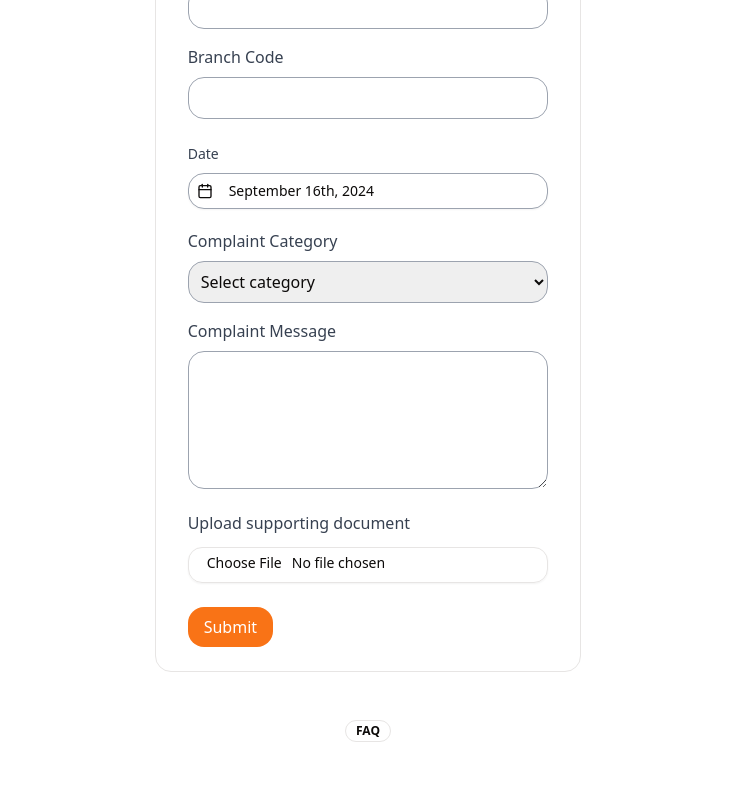
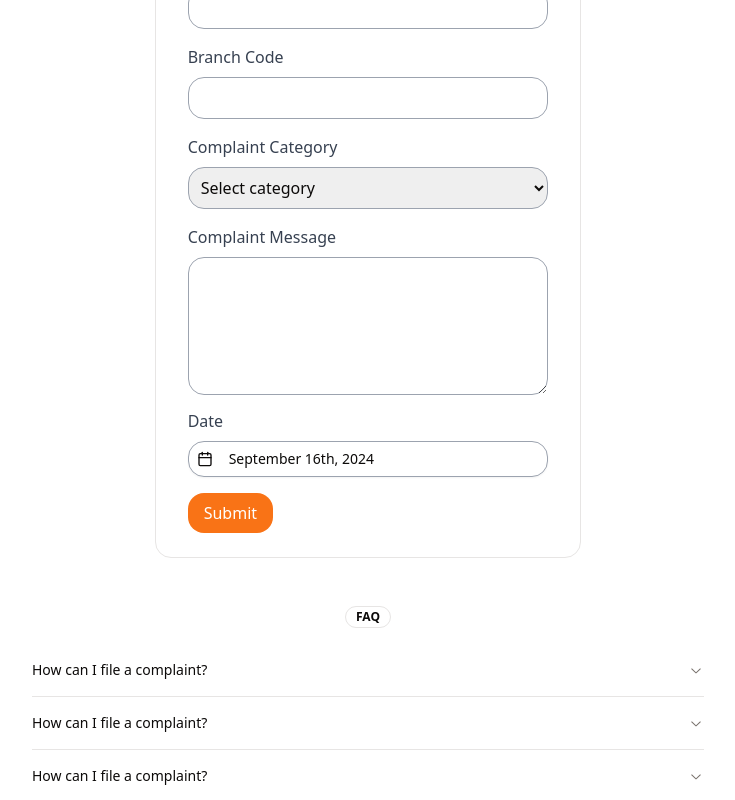
Before and after one commit to DevyManish/Dakvision-frontend, a Next.js app: page /feedback in a window 1280 px wide. Shown: the part 620-1420 px from the top of the page, without its empty margins (272-1007 px from the left). Built offline with nearby package versions, Linux system fonts and the light colour scheme.

Commit message:
🌱 Feat: Implemented Feedback API Endpoint

```diff
--- a/src/app/feedback/page.js
+++ b/src/app/feedback/page.js
@@ -2,8 +2,19 @@
 import { useState } from "react";
 import { cn } from "@/lib/utils";
 import { format } from "date-fns";
-import { CalendarIcon, Check, PhoneCall } from "lucide-react";
+import { CalendarIcon, PhoneCall } from "lucide-react";
 import { Badge } from "@/components/ui/badge";
+import { Button } from "@/components/ui/button";
+import { Input } from "@/components/ui/input";
+import { Label } from "@/components/ui/label";
+import {
+  Dialog,
+  DialogTrigger,
+  DialogContent,
+  DialogTitle,
+  DialogDescription,
+  DialogClose,
+} from "@/components/ui/dialog";
 import {
   Accordion,
   AccordionContent,
@@ -15,13 +26,52 @@ import {
   PopoverContent,
   PopoverTrigger,
 } from "@/components/ui/popover";
-import { Label } from "@/components/ui/label";
 import { Calendar } from "@/components/ui/calendar";
-import { Button } from "@/components/ui/button";
-import { Input } from "@/components/ui/input";
 
 export default function Page() {
-  const [date, setDate] = useState(() => new Date());
+
+  const [name, setName] = useState("");
+  const [email, setEmail] = useState("");
+  const [contact, setContact] = useState("");
+  const [branchName, setBranchName] = useState("");
+  const [branchCode, setBranchCode] = useState("");
+  const [feedbackCategory, setFeedbackCategory] = useState("");
+  const [message, setMessage] = useState("");
+  const [date, setDate] = useState(new Date());
+  const [isDialogOpen, setIsDialogOpen] = useState(false);
+
+  const handleSubmit = async (event) => {
+    event.preventDefault();
+    const payload = {
+      name,
+      email,
+      mobileNo: contact,
+      branchName,
+      branchCode,
+      feedbackCategory,
+      message,
+    };
+
+    try {
+      const response = await fetch("http://localhost:8080/api/v1/feedback/create", {
+        method: "POST",
+        headers: {
+          "Content-Type": "application/json",
+        },
+        body: JSON.stringify(payload),
+      });
+
+      if (response.ok) {
+        setIsDialogOpen(true);
+      } else {
+        alert("There was an error submitting your feedback.");
+      }
+    } catch (error) {
+      console.error("Error:", error);
+      alert("There was an error submitting your feedback.");
+    }
+  };
+
 
   return (
     <div className="w-full py-20 lg:py-30">
@@ -38,9 +88,9 @@ export default function Page() {
                 Any questions? Reach out <PhoneCall className="w-4 h-4" />
               </Button>
             </div>
-            {/* form */}
-            <div className=" border rounded-lg px-6 md:px-8 py-6 mx-auto my-8 md:w-1/3 text-left">
-              <form>
+            {/* Form */}
+            <div className="border rounded-lg px-6 md:px-8 py-6 mx-auto my-8 md:w-1/3 text-left">
+              <form onSubmit={handleSubmit}>
                 <div className="mb-4">
                   <label
                     htmlFor="name"
@@ -54,6 +104,8 @@ export default function Page() {
                     name="name"
                     className="border border-gray-400 p-2 w-full rounded-lg focus:outline-none focus:border-orange-400"
                     required
+                    value={name}
+                    onChange={(e) => setName(e.target.value)}
                   />
                 </div>
                 <div className="mb-4">
@@ -68,7 +120,8 @@ export default function Page() {
                     id="email"
                     name="email"
                     className="border border-gray-400 p-2 w-full rounded-lg focus:outline-none focus:border-orange-400"
-                    required
+                    value={email}
+                    onChange={(e) => setEmail(e.target.value)}
                   />
                 </div>
                 <div className="mb-4">
@@ -84,52 +137,98 @@ export default function Page() {
                     name="contact"
                     className="border border-gray-400 p-2 w-full rounded-lg focus:outline-none focus:border-orange-400"
                     required
+                    value={contact}
+                    onChange={(e) => setContact(e.target.value)}
                   />
                 </div>
                 <div className="mb-4">
                   <label
-                    htmlFor="brnch-name"
+                    htmlFor="branch-name"
                     className="block text-gray-700 font-medium mb-2"
                   >
                     Branch Name
                   </label>
                   <input
                     type="text"
-                    id="brnch-name"
-                    name="brnch-name"
+                    id="branch-name"
+                    name="branch-name"
                     className="border border-gray-400 p-2 w-full rounded-lg focus:outline-none focus:border-orange-400"
                     required
+                    value={branchName}
+                    onChange={(e) => setBranchName(e.target.value)}
                   />
                 </div>
                 <div className="mb-4">
                   <label
-                    htmlFor="brnch-no"
+                    htmlFor="branch-no"
                     className="block text-gray-700 font-medium mb-2"
                   >
                     Branch Code
                   </label>
                   <input
                     type="number"
-                    id="brnch-no"
-                    name="brnch-no"
+                    id="branch-no"
+                    name="branch-no"
                     className="border border-gray-400 p-2 w-full rounded-lg focus:outline-none focus:border-orange-400"
                     required
+                    value={branchCode}
+                    onChange={(e) => setBranchCode(e.target.value)}
                   />
                 </div>
-                <div className="grid w-full py-3 items-center gap-1">
-                  <Label
-                    htmlFor="picture"
+                <div className="mb-4">
+                  <label
+                    htmlFor="category"
+                    className="block text-gray-700 font-medium mb-2"
+                  >
+                    Complaint Category
+                  </label>
+                  <select
+                    id="category"
+                    name="category"
+                    className="border border-gray-400 p-2 w-full rounded-lg focus:outline-none focus:border-orange-400"
+                    required
+                    value={feedbackCategory}
+                    onChange={(e) => setFeedbackCategory(e.target.value)}
+                  >
+                    <option value="">Select category</option>
+                    <option value="counter">Counter Services</option>
+                    <option value="mail">Mail/Parcel Services</option>
+                    <option value="finance">Financial Services</option>
+                    <option value="digital">Digital Services</option>
+                    <option value="other">Other</option>
+                  </select>
+                </div>
+
+                <div className="mb-2">
+                  <label
+                    htmlFor="message"
+                    className="block text-gray-700 font-medium mb-2"
+                  >
+                    Complaint Message
+                  </label>
+                  <textarea
+                    id="message"
+                    name="message"
+                    className="border border-gray-400 p-2 w-full rounded-lg focus:outline-none focus:border-orange-400"
+                    rows="5"
+                    value={message}
+                    onChange={(e) => setMessage(e.target.value)}
+                  ></textarea>
+                </div>
+
+                <div className="mb-4 mt-2">
+                  <label
+                    htmlFor="date"
                     className="block text-gray-700 font-medium mb-2"
                   >
                     Date
-                  </Label>
+                  </label>
                   <Popover>
                     <PopoverTrigger asChild>
                       <Button
                         variant={"outline"}
                         className={cn(
-                          "w-full py-2 justify-start text-left font-normal border-gray-400 p-2 rounded-lg ",
-                          !date && "text-muted-foreground"
+                          "w-full py-2 justify-start text-left font-normal border-gray-400 p-2 rounded-lg"
                         )}
                       >
                         <CalendarIcon className="mr-2 h-4 w-4" />
@@ -146,52 +245,6 @@ export default function Page() {
                     </PopoverContent>
                   </Popover>
                 </div>
-                <div className="mb-4 mt-2">
-                  <label
-                    htmlFor="type"
-                    className="block text-gray-700 font-medium mb-2"
-                  >
-                    Complaint Category
-                  </label>
-                  <select
-                    id="type"
-                    name="type"
-                    className="border border-gray-400 p-2 w-full rounded-lg focus:outline-none focus:border-orange-400"
-                    required
-                  >
-                    <option value="">Select category</option>
-                    <option value="cntr">Counter Services</option>
-                    <option value="mail">Mail/Parcel Services</option>
-                    <option value="fin">Financial Services</option>
-                    <option value="digi">Digital Services</option>
-                    <option value="other">Other</option>
-                  </select>
-                </div>
-
-                <div className="mb-2">
-                  <label
-                    htmlFor="message"
-                    className="block text-gray-700 font-medium mb-2"
-                  >
-                    Complaint Message
-                  </label>
-                  <textarea
-                    id="message"
-                    name="message"
-                    className="border border-gray-400 p-2 w-full rounded-lg focus:outline-none focus:border-orange-400"
-                    rows="5"
-                  ></textarea>
-                </div>
-
-                <div className="grid w-full max-w-sm items-center gap-1 py-2 mb-4">
-                  <Label
-                    htmlFor="doc"
-                    className="block text-gray-700 font-medium text-md mb-2"
-                  >
-                    Upload supporting document
-                  </Label>
-                  <Input id="picture" type="file" />
-                </div>
 
                 <div>
                   <button
@@ -204,7 +257,6 @@ export default function Page() {
               </form>
             </div>
             <Badge variant="outline">FAQ</Badge>
-          </div>
             {/* accordion */}
             <div className=" w-full px-12 md:max-w-3xl mx-auto">
               <Accordion type="single" collapsible className="w-full">
@@ -214,14 +266,27 @@ export default function Page() {
                       How can I file a complaint?
                     </AccordionTrigger>
                     <AccordionContent>
-                    You can file a complaint by filling out the online complaint
-                    form available on our website or app. Provide your personal
-                    details, service reference (e.g., parcel tracking number),
-                    and a description of the issue.
+                      You can file a complaint by filling out the online
+                      complaint form available on our website or app. Provide
+                      your personal details, service reference (e.g., parcel
+                      tracking number), and a description of the issue.
                     </AccordionContent>
                   </AccordionItem>
                 ))}
               </Accordion>
+            </div>
+            {/* dialog */}
+            <Dialog open={isDialogOpen} onOpenChange={setIsDialogOpen}>
+              <DialogContent>
+                <DialogTitle>Complaint Successfully Created</DialogTitle>
+                <DialogDescription>
+                  Your complaint has been submitted successfully!
+                </DialogDescription>
+                <DialogClose asChild>
+                  <Button>Close</Button>
+                </DialogClose>
+              </DialogContent>
+            </Dialog>
           </div>
         </div>
       </div>
```
Lines whose indentation alone changed are shown as unchanged.
